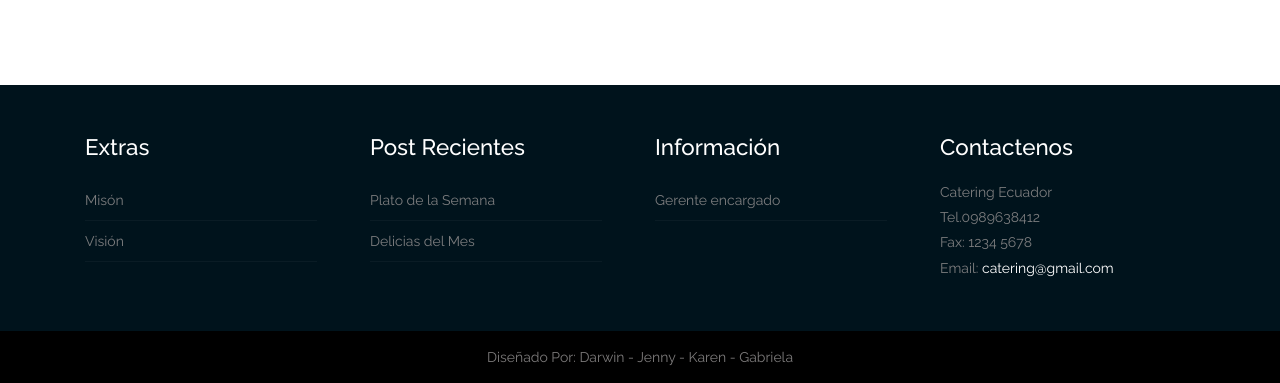
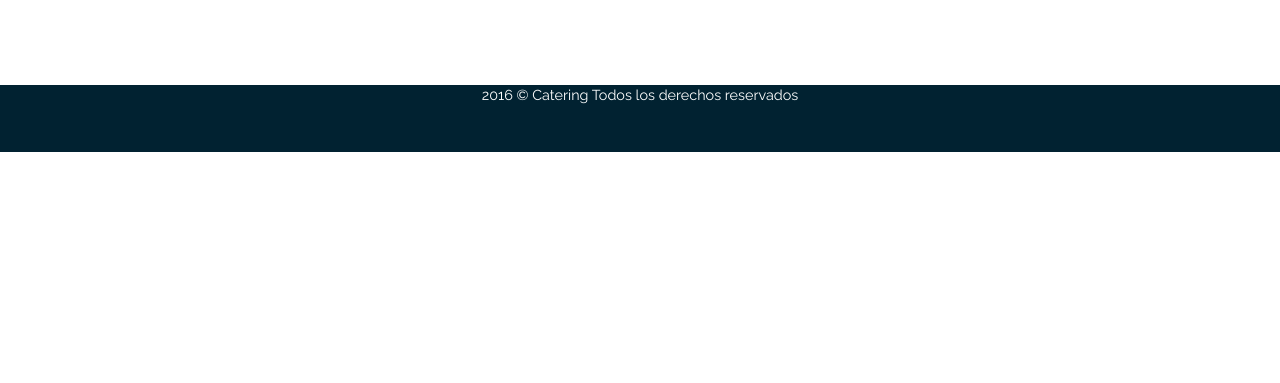
Before and after one commit to gabtmora/Proyecto-Grupo4, a PHP site: page /PROYE01/php/contact.php in a window 1280 px wide. Shown: the part 743-1126 px from the top of the page. After the commit the page ends 895 px from the top, so only its background shows below. Run offline with PHP 8.4, Linux system fonts and the light colour scheme.

Commit message:
contactenos
cambios

```diff
--- a/PROYE01/php/contact.php
+++ b/PROYE01/php/contact.php
@@ -4,7 +4,7 @@
 <!DOCTYPE html>
 <html>
 <head>
-<title>Catering | Contactenos</title>
+<title>CATERING | Contactenos</title>
 <!-- for-mobile-apps -->
 <meta name="viewport" content="width=device-width, initial-scale=1">
 <meta http-equiv="Content-Type" content="text/html; charset=utf-8" />
@@ -81,49 +81,22 @@ Smartphone Compatible web template, free webdesigns for Nokia, Samsung, LG, Sony
 	</div>
 <!-- //contact -->
 <!--- footer --->
-	<div class="footer">
-		<div class="container">
-			<div class="footer-grids">
-				<div class="col-md-3 footer-grid">
-					<h3>Extras</h3>
-                    <ul>
-					<li><a href="#">Misón</a></li>
-				    <li><a href="#">Visión</a></li>
-                    </ul>
-				</div>
-				<div class="col-md-3 footer-grid">
-					<h3>Post Recientes</h3>
-					<ul>
-						<li><a href="#">Plato de la Semana</a></li>
-						<li><a href="#">Delicias del Mes</a></li>
-					</ul>
-				</div>
-				<div class="col-md-3 footer-grid">
-					<h3>Información</h3>
-					<ul>
-						<li><a href="#">Gerente encargado</a></li>
-					</ul>
-				</div>
-				<div class="col-md-3 footer-grid">
-					<h3>Contactenos</h3>
-					<p> Catering Ecuador</p>
-					<div class="footer-grid-address">
-						<p>Tel.0989638412</p>
-						<p>Fax: 1234 5678</p>
-						<p>Email: <a class="email-link" href="mailto:catering@gmail.com">catering@gmail.com</a></p>
-					</div>
-				</div>
-				<div class="clearfix"> </div>
-			</div>
-		</div>
-	</div>
-	<div class="clear"> </div>
-	<div class="copy-right">
-		<p>Diseñado por: Darwin - Jenny - Karen - Gabriela</p>
-	</div>
+	   <footer class="piedepagina p-y-1" role="contentinfo">
+        <div class="container">
+            <p>2016 © Catering Todos los derechos reservados</p>
+            <ul class="redes-sociales">
+		<li><a href="https://www.facebook.com/"><i class="fa fa-facebook" aria-hidden="true"> </i>  </a></li>
+                <li><a href="https://www.twitter.com/"><i class="fa fa-twitter" aria-hidden="true"></i> </a></li>
+                <li><a href="https://plus.google.com/collections/featured"><i class="fa fa-google++" aria-hidden="true"></i> </a></li>
+            </ul>
+
+        </div>
+
+    </footer>
 <!--- //footer --->
 <!-- for bootstrap working -->
-		<script src="../js/bootstrap.js"> </script>
+
+		<script src="js/bootstrap.js"> </script>
 <!-- //for bootstrap working -->
 </body>
 </html>
```
